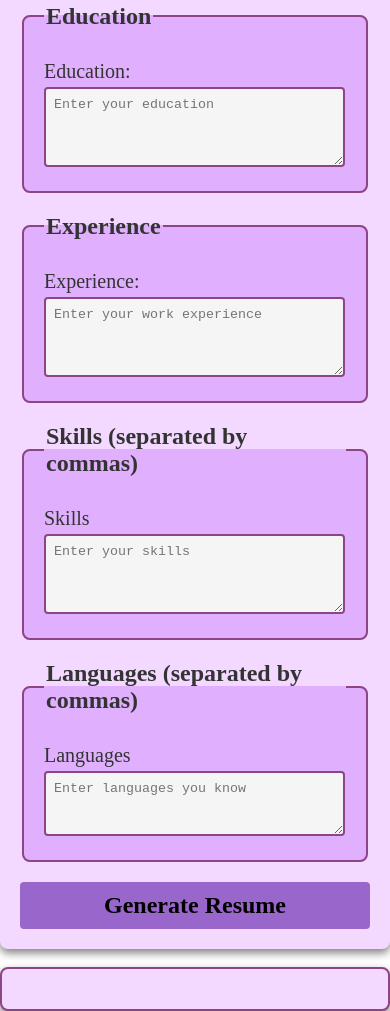
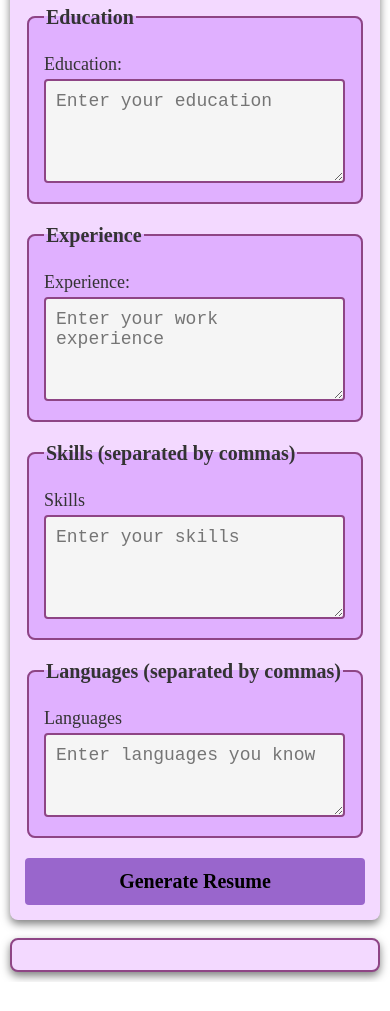
Before and after one commit to syedaaleezaabbas/Hackathon-Milestone3, a plain HTML site: page index.html in a window 390 px wide. Shown: the part 516-1527 px from the top of the page. After the commit the page ends 1498 px from the top, so only its background shows below. Drawn offline with Linux system fonts and the light colour scheme.

Commit message:
push milestone3 dynamic-resume to github

```diff
--- a/style.css
+++ b/style.css
@@ -99,3 +99,58 @@ button:hover {
     font-size: 20px;
     color: #333333;
 }
+
+/* Media Queries for Responsiveness */
+@media (max-width: 768px) {
+    body {
+        padding: 10px;
+    }
+
+    h1 {
+        font-size: 28px;
+    }
+
+    form {
+        padding: 15px;
+        max-width: 100%;
+    }
+
+    fieldset {
+        padding: 15px;
+    }
+
+    legend {
+        font-size: 20px;
+    }
+
+    label {
+        font-size: 18px;
+    }
+
+    input,
+    textarea {
+        padding: 10px;
+        font-size: 18px;
+    }
+
+    button {
+        font-size: 20px;
+        padding: 12px;
+    }
+
+    #resume-display {
+        padding: 15px;
+    }
+
+    #resume-display h2 {
+        font-size: 30px;
+    }
+
+    #resume-display h3 {
+        font-size: 24px;
+    }
+
+    #resume-display h3 p {
+        font-size: 18px;
+    }
+}
```
